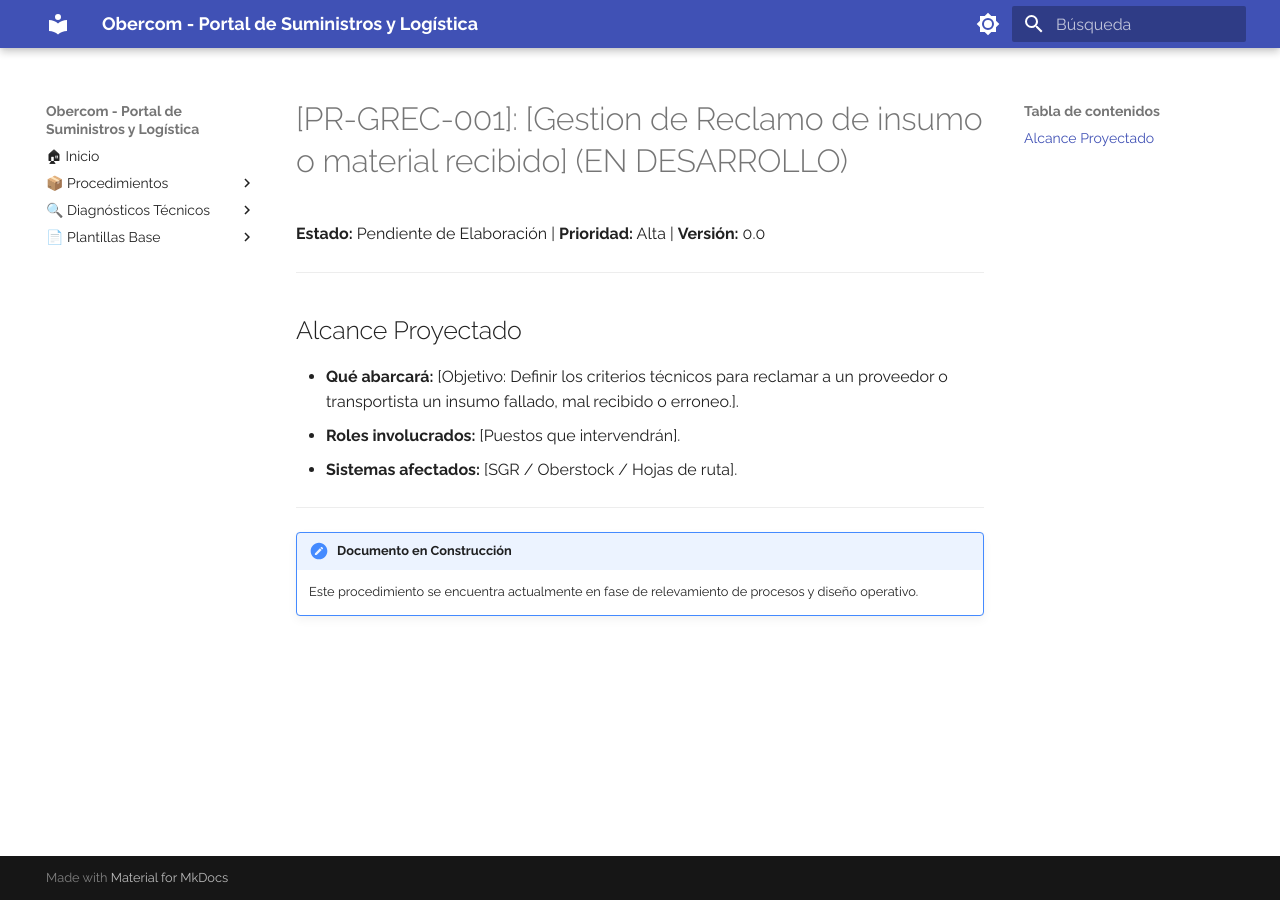
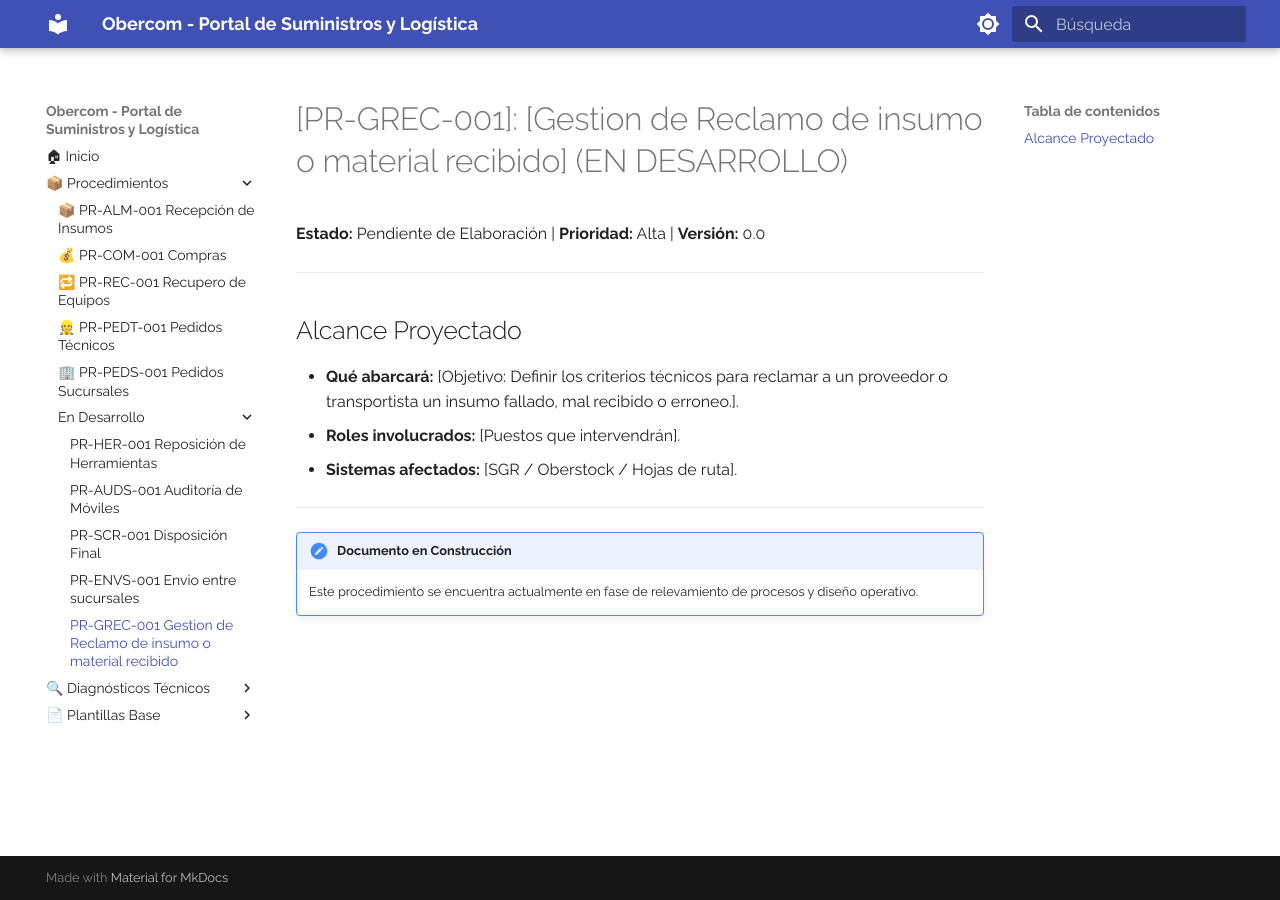
Before and after one commit to elingenierok/procedimientos-isp, an MkDocs documentation site: the page built from docs/suministros-logistica/PR-GREC-001.md, in a window 1280 px wide. Built offline with MkDocs 1.6.1 and Material for MkDocs 9.7.7, drawn with Linux system fonts in a browser that asks for light colours.

Commit message:
Add PR-GREC-001 to mkdocs.yml

```diff
--- a/mkdocs.yml
+++ b/mkdocs.yml
@@ -56,6 +56,7 @@ nav:
           - PR-AUDS-001 Auditoría de Móviles: suministros-logistica/PR-AUDS-001.md
           - PR-SCR-001 Disposición Final: suministros-logistica/PR-SCR-001.md
           - PR-ENVS-001 Envio entre sucursales: suministros-logistica/PR-ENVS-001.md
+          - PR-GREC-001 Gestion de Reclamo de insumo o material recibido: suministros-logistica/PR-GREC-001.md
   - 🔍 Diagnósticos Técnicos:
       - 🧪 DG-EQU-001 Diagnóstico de equipos devueltos: diagnosticos/DG-EQU-001.md
   - 📄 Plantillas Base:
```
